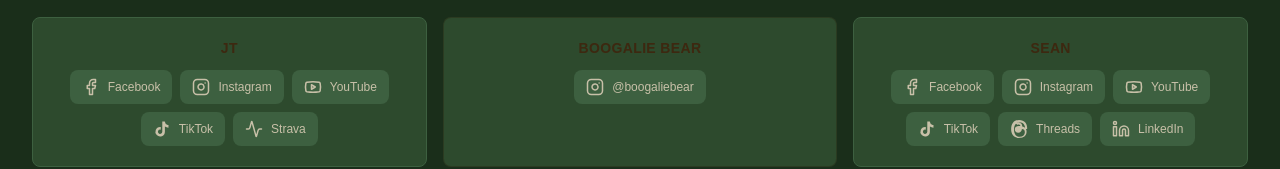
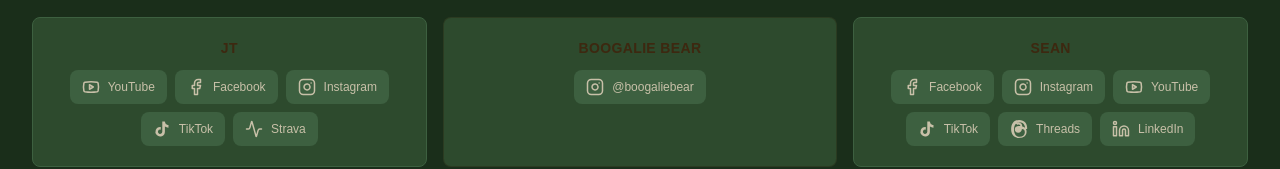
Before and after one commit to songseekers/roll4nature, a Next.js app: page /accessibility in a window 1280 px wide. Shown: the part 2772-2941 px from the top of the page. Built offline with nearby package versions, Linux system fonts and the light colour scheme; no server answers.

Commit message:
Move YouTube first in JT's social links

```diff
--- a/src/components/layout/Footer.tsx
+++ b/src/components/layout/Footer.tsx
@@ -115,6 +115,10 @@ export default function Footer() {
             <div className="bg-r4n-forest-mid dark:bg-r4n-charcoal-mid rounded-lg p-5 flex flex-col items-center gap-3 border border-r4n-forest-light dark:border-r4n-charcoal">
               <h5 className="text-r4n-primary-hover font-semibold text-sm uppercase tracking-wide">JT</h5>
               <div className="flex flex-wrap justify-center gap-2">
+                <a href="https://www.youtube.com/@roll4nature/shorts" target="_blank" rel="noopener noreferrer" className="flex items-center gap-2 text-r4n-warm-cream-dim hover:text-r4n-primary-hover transition bg-r4n-forest-light dark:bg-r4n-charcoal hover:bg-r4n-forest dark:hover:bg-r4n-charcoal-mid px-3 py-2 rounded-lg" aria-label="JT's YouTube">
+                  <Youtube size={18} />
+                  <span className="text-xs">YouTube</span>
+                </a>
                 <a href="https://www.facebook.com/roll4nature" target="_blank" rel="noopener noreferrer" className="flex items-center gap-2 text-r4n-warm-cream-dim hover:text-r4n-primary-hover transition bg-r4n-forest-light dark:bg-r4n-charcoal hover:bg-r4n-forest dark:hover:bg-r4n-charcoal-mid px-3 py-2 rounded-lg" aria-label="JT's Facebook">
                   <Facebook size={18} />
                   <span className="text-xs">Facebook</span>
@@ -122,10 +126,6 @@ export default function Footer() {
                 <a href="https://www.instagram.com/roll4nature" target="_blank" rel="noopener noreferrer" className="flex items-center gap-2 text-r4n-warm-cream-dim hover:text-r4n-primary-hover transition bg-r4n-forest-light dark:bg-r4n-charcoal hover:bg-r4n-forest dark:hover:bg-r4n-charcoal-mid px-3 py-2 rounded-lg" aria-label="JT's Instagram">
                   <Instagram size={18} />
                   <span className="text-xs">Instagram</span>
-                </a>
-                <a href="https://www.youtube.com/@roll4nature/shorts" target="_blank" rel="noopener noreferrer" className="flex items-center gap-2 text-r4n-warm-cream-dim hover:text-r4n-primary-hover transition bg-r4n-forest-light dark:bg-r4n-charcoal hover:bg-r4n-forest dark:hover:bg-r4n-charcoal-mid px-3 py-2 rounded-lg" aria-label="JT's YouTube">
-                  <Youtube size={18} />
-                  <span className="text-xs">YouTube</span>
                 </a>
                 <a href="https://www.tiktok.com/@roll4nature" target="_blank" rel="noopener noreferrer" className="flex items-center gap-2 text-r4n-warm-cream-dim hover:text-r4n-primary-hover transition bg-r4n-forest-light dark:bg-r4n-charcoal hover:bg-r4n-forest dark:hover:bg-r4n-charcoal-mid px-3 py-2 rounded-lg" aria-label="JT's TikTok">
                   <svg className="w-[18px] h-[18px]" fill="currentColor" viewBox="0 0 24 24"><path d="M19.59 6.69a4.83 4.83 0 0 1-3.77-4.25V2h-3.45v13.67a2.89 2.89 0 0 1-5.2 1.74 2.89 2.89 0 0 1 2.31-4.64 2.93 2.93 0 0 1 .88.13V9.4a6.84 6.84 0 0 0-1-.05A6.33 6.33 0 0 0 5 20.1a6.34 6.34 0 0 0 10.86-4.43v-7a8.16 8.16 0 0 0 4.77 1.52v-3.4a4.85 4.85 0 0 1-1-.1z"/></svg>
```
